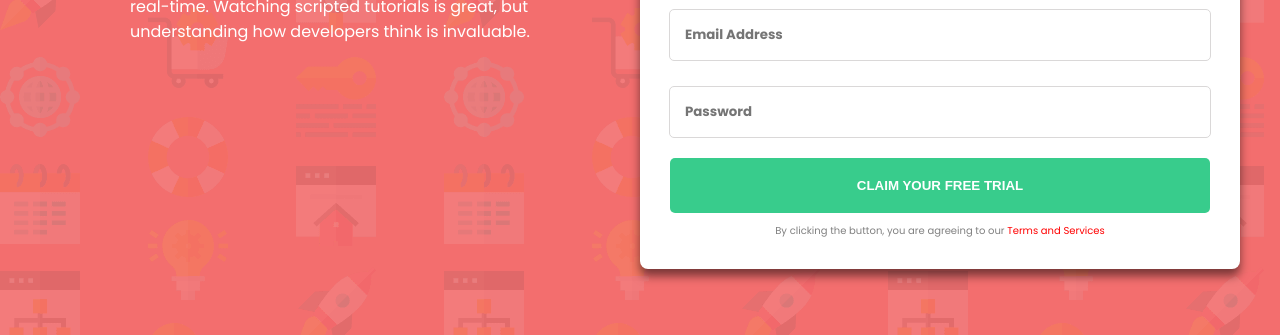
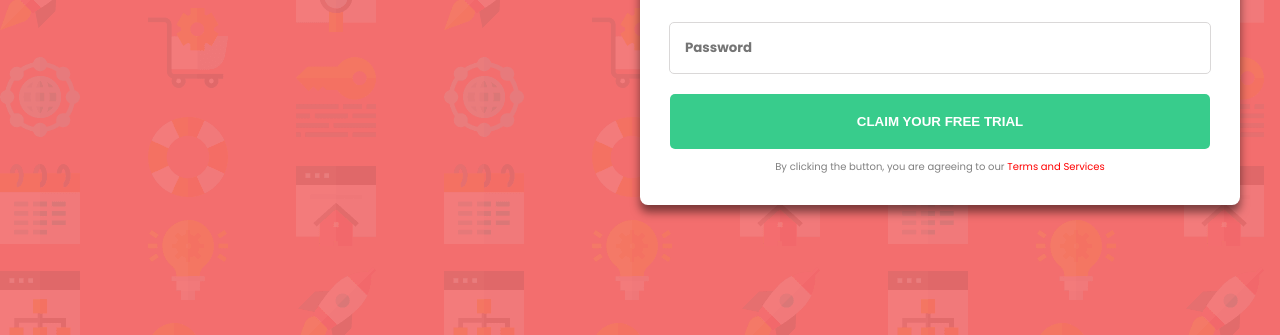
Before and after one commit to MatthiasMatthys/intro-component-with-signup-form-master, a plain HTML site: page index.html in a window 1280 px wide. Shown: the part 465-800 px from the top of the page. Drawn offline with Linux system fonts and the light colour scheme.

Commit message:
Change body

```diff
--- a/stylesheets/stylesheet.css
+++ b/stylesheets/stylesheet.css
@@ -5,7 +5,7 @@ main {
     height: 75%;
 }
 body{
-    padding-top: 15%;
+    padding-top: 10%;
     background-image: url("../images/bg-intro-desktop.png");
     background-color: rgb(243, 110, 110);
     font-family: "Poppins", "sans-serif";
```
